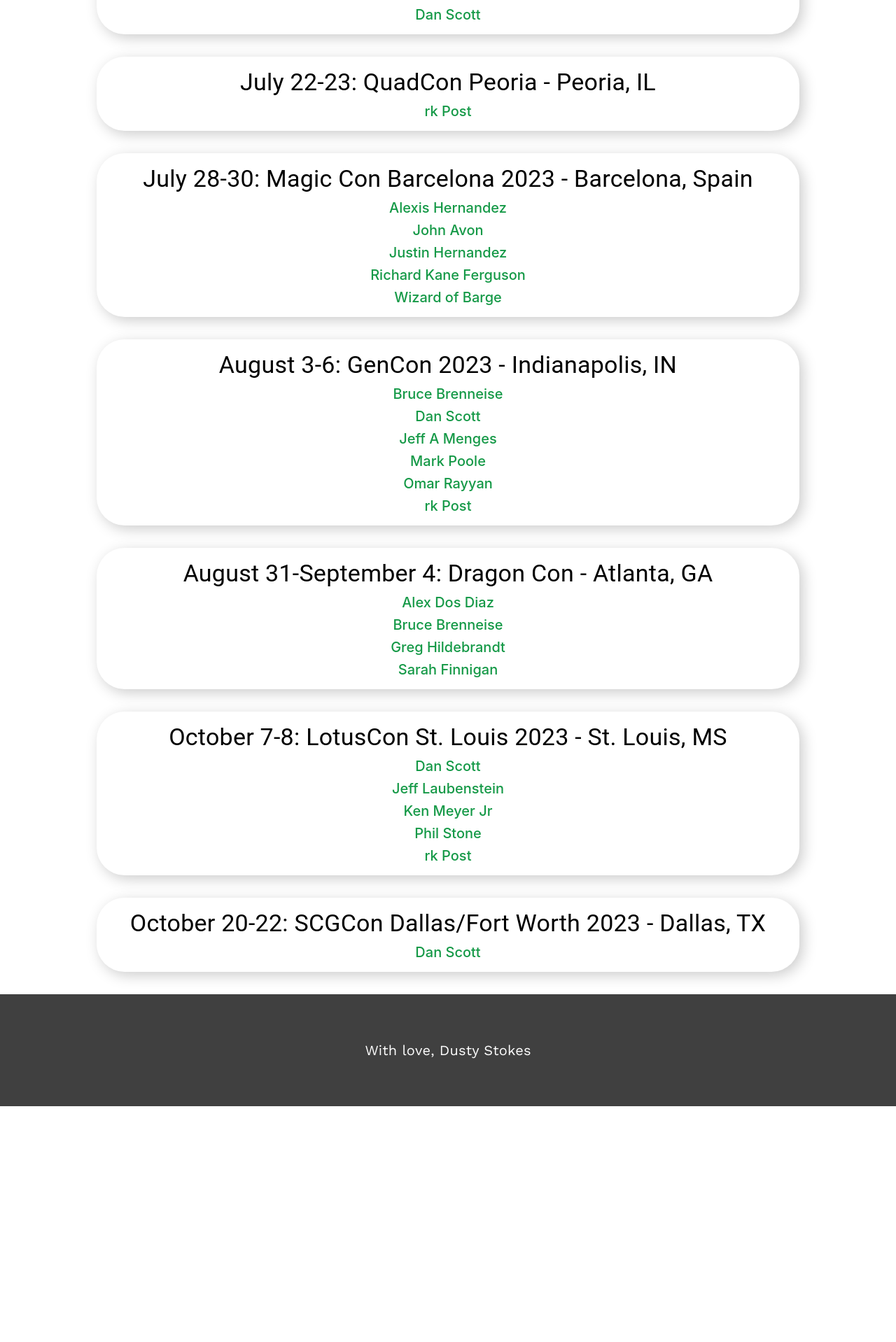
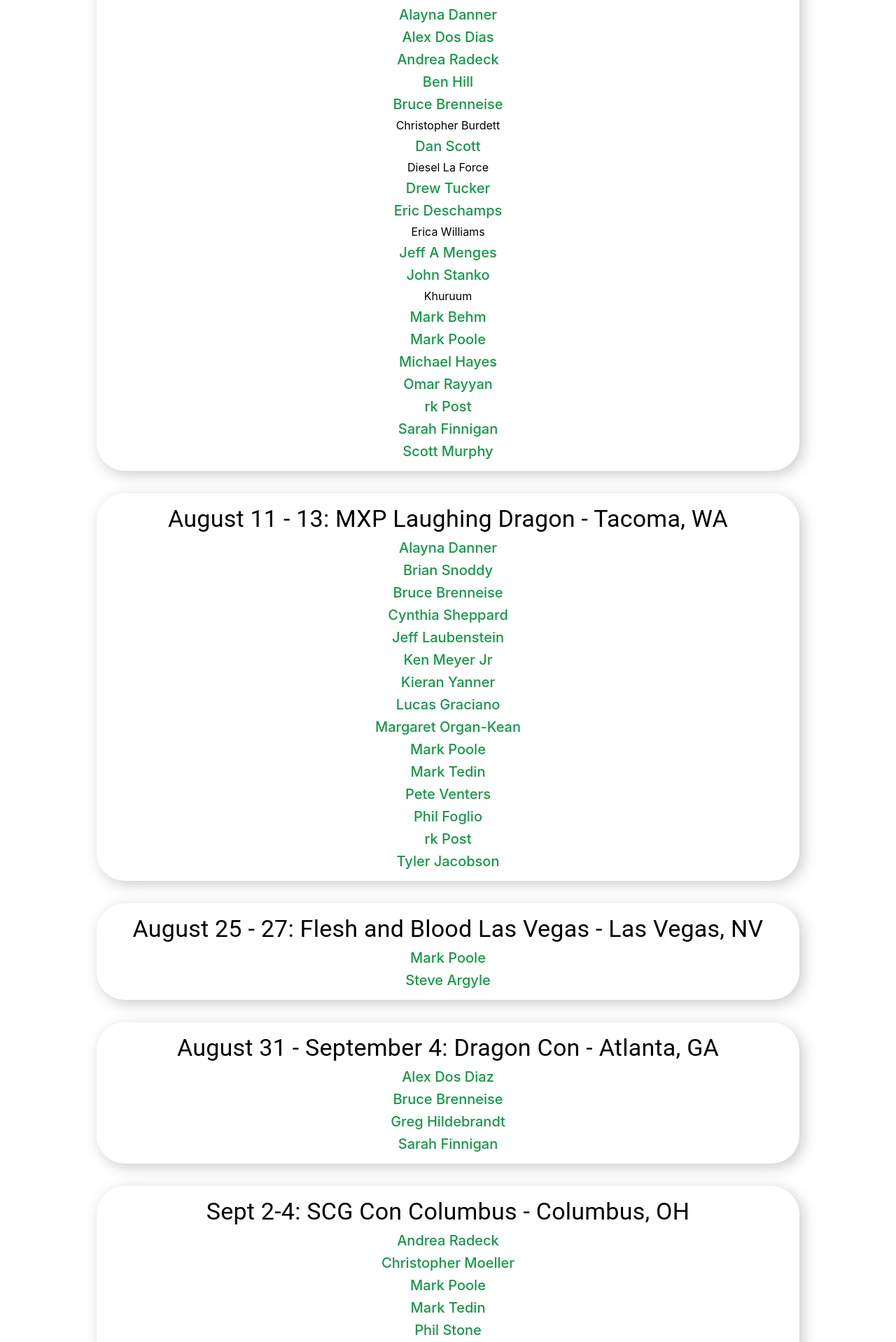
Before and after one commit to stokesdusty/mtgartistconnection.server, a React (Create React App) app: page /calendar in a window 1280 px wide. Shown: the part 422-2340 px from the top of the page at 70% size. Before the commit the page ends 2003 px from the top, so only its background shows below. Built offline with nearby package versions, Linux system fonts and the light colour scheme.

Commit message:
073023 update calendar

```diff
--- a/src/components/calendar/Calendar.tsx
+++ b/src/components/calendar/Calendar.tsx
@@ -6,49 +6,110 @@ const Calendar = () => {
     return <Box sx={calendarStyles.container}>
         <Typography variant="h2" fontFamily={"Work Sans"} fontWeight={600}>Signing Calendar</Typography>
             <Box sx={calendarStyles.eventContainer}>
-            <Typography variant="h4">July 14-16:   SCGCon Cincinnati - Cincinnati, OH</Typography>
+                <Typography variant="h4">August 3-6:   GenCon 2023 - Indianapolis, IN</Typography>
+                <Link sx={calendarStyles.artistLink} href="./artist/Alayna%20Danner">Alayna Danner</Link>
+                <Link sx={calendarStyles.artistLink} href="./artist/Alex%20Dos%20Diaz">Alex Dos Dias</Link>
+                <Link sx={calendarStyles.artistLink} href="./artist/Andrea%20Radeck">Andrea Radeck</Link>
+                <Link sx={calendarStyles.artistLink} href="./artist/Ben%20Hill">Ben Hill</Link>
+                <Link sx={calendarStyles.artistLink} href="./artist/Bruce%20Brenneise">Bruce Brenneise</Link>
+                Christopher Burdett
                 <Link sx={calendarStyles.artistLink} href="./artist/Dan%20Scott">Dan Scott</Link>
+                Diesel La Force
+                <Link sx={calendarStyles.artistLink} href="./artist/Drew%20Tucker">Drew Tucker</Link>
+                <Link sx={calendarStyles.artistLink} href="./artist/Eric%20Deschamps">Eric Deschamps</Link>
+                Erica Williams
+                <Link sx={calendarStyles.artistLink} href="./artist/Jeff%20A%20Menges">Jeff A Menges</Link>
+                <Link sx={calendarStyles.artistLink} href="./artist/John%20Stanko">John Stanko</Link>
+                Khuruum
+                <Link sx={calendarStyles.artistLink} href="./artist/Mark%20Behm">Mark Behm</Link>
+                <Link sx={calendarStyles.artistLink} href="./artist/Mark%20Poole">Mark Poole</Link>
+                <Link sx={calendarStyles.artistLink} href="./artist/Michael%20C%20Hayes">Michael Hayes</Link>
+                <Link sx={calendarStyles.artistLink} href="./artist/Omar%20Rayyan">Omar Rayyan</Link>
+                <Link sx={calendarStyles.artistLink} href="./artist/RK%20Post">rk Post</Link>
+                <Link sx={calendarStyles.artistLink} href="./artist/Sarah%20Finnigan">Sarah Finnigan</Link>
+                <Link sx={calendarStyles.artistLink} href="./artist/Scott%20Murphy">Scott Murphy</Link>
             </Box>
             <Box sx={calendarStyles.eventContainer}>
-            <Typography variant="h4">July 22-23:   QuadCon Peoria - Peoria, IL</Typography>
+                <Typography variant="h4">August 11 - 13:   MXP Laughing Dragon - Tacoma, WA</Typography>
+                <Link sx={calendarStyles.artistLink} href="./artist/Alayna%20Danner">Alayna Danner</Link>
+                <Link sx={calendarStyles.artistLink} href="./artist/Brian%20Snoddy">Brian Snoddy</Link>
+                <Link sx={calendarStyles.artistLink} href="./artist/Bruce%20Brenneise">Bruce Brenneise</Link>
+                <Link sx={calendarStyles.artistLink} href="./artist/Cynthia%20Sheppard">Cynthia Sheppard</Link>
+                <Link sx={calendarStyles.artistLink} href="./artist/Jeff%20Laubenstein">Jeff Laubenstein</Link>
+                <Link sx={calendarStyles.artistLink} href="./artist/Ken%20Meyer%20Jr">Ken Meyer Jr</Link>
+                <Link sx={calendarStyles.artistLink} href="./artist/Kieran%20Yanner">Kieran Yanner</Link>
+                <Link sx={calendarStyles.artistLink} href="./artist/Lucas%20Graciano">Lucas Graciano</Link>
+                <Link sx={calendarStyles.artistLink} href="./artist/Margaret%20Organ-Kean">Margaret Organ-Kean</Link>
+                <Link sx={calendarStyles.artistLink} href="./artist/Mark%20Poole">Mark Poole</Link>
+                <Link sx={calendarStyles.artistLink} href="./artist/Mark%20Tedin">Mark Tedin</Link>
+                <Link sx={calendarStyles.artistLink} href="./artist/Pete%20Venters">Pete Venters</Link>
+                <Link sx={calendarStyles.artistLink} href="./artist/Phil%20Foglio">Phil Foglio</Link>
                 <Link sx={calendarStyles.artistLink} href="./artist/RK%20Post">rk Post</Link>
+                <Link sx={calendarStyles.artistLink} href="./artist/Tyler%20Jacobson">Tyler Jacobson</Link>
             </Box>
             <Box sx={calendarStyles.eventContainer}>
-            <Typography variant="h4">July 28-30:   Magic Con Barcelona 2023 - Barcelona, Spain</Typography>
-            <Link sx={calendarStyles.artistLink} href="./artist/Alexis%20Hernandez">Alexis Hernandez</Link>
-            <Link sx={calendarStyles.artistLink} href="./artist/John%20Avon">John Avon</Link>
-            <Link sx={calendarStyles.artistLink} href="./artist/Justin%20Hernandez">Justin Hernandez</Link>
-            <Link sx={calendarStyles.artistLink} href="./artist/Richard%20Kane%20Ferguson">Richard Kane Ferguson</Link>
-            <Link sx={calendarStyles.artistLink} href="./artist/Wizard%20Of%20Barge">Wizard of Barge</Link>
+                <Typography variant="h4">August 25 - 27:   Flesh and Blood Las Vegas - Las Vegas, NV</Typography>
+                <Link sx={calendarStyles.artistLink} href="./artist/Mark%20Poole">Mark Poole</Link>
+                <Link sx={calendarStyles.artistLink} href="./artist/Steve%20Argyle">Steve Argyle</Link>
             </Box>
             <Box sx={calendarStyles.eventContainer}>
-            <Typography variant="h4">August 3-6:   GenCon 2023 - Indianapolis, IN</Typography>
-            <Link sx={calendarStyles.artistLink} href="./artist/Bruce%20Brenneise">Bruce Brenneise</Link>
-            <Link sx={calendarStyles.artistLink} href="./artist/Dan%20Scott">Dan Scott</Link>
-            <Link sx={calendarStyles.artistLink} href="./artist/Jeff%20A%20Menges">Jeff A Menges</Link>
-            <Link sx={calendarStyles.artistLink} href="./artist/Mark%20Poole">Mark Poole</Link>
-            <Link sx={calendarStyles.artistLink} href="./artist/Omar%20Rayyan">Omar Rayyan</Link>
-            <Link sx={calendarStyles.artistLink} href="./artist/RK%20Post">rk Post</Link>
-          </Box>
-          <Box sx={calendarStyles.eventContainer}>
-            <Typography variant="h4">August 31-September 4:   Dragon Con - Atlanta, GA</Typography>
+                <Typography variant="h4">August 31 - September 4:   Dragon Con - Atlanta, GA</Typography>
                 <Link sx={calendarStyles.artistLink} href="./artist/Alex%20Dos%20Diaz">Alex Dos Diaz</Link>
                 <Link sx={calendarStyles.artistLink} href="./artist/Bruce%20Brenneise">Bruce Brenneise</Link>
                 <Link sx={calendarStyles.artistLink} href="./artist/Greg%20Hildebrandt">Greg Hildebrandt</Link>
                 <Link sx={calendarStyles.artistLink} href="./artist/Sarah%20Finnigan">Sarah Finnigan</Link>
             </Box>
             <Box sx={calendarStyles.eventContainer}>
+                <Typography variant="h4">Sept 2-4:   SCG Con Columbus - Columbus, OH</Typography>
+                <Link sx={calendarStyles.artistLink} href="./artist/Andrea%20Radeck">Andrea Radeck</Link>
+                <Link sx={calendarStyles.artistLink} href="./artist/Christopher%20Moeller">Christopher Moeller</Link>
+                <Link sx={calendarStyles.artistLink} href="./artist/Mark%20Poole">Mark Poole</Link>
+                <Link sx={calendarStyles.artistLink} href="./artist/Mark%20Tedin">Mark Tedin</Link>
+                <Link sx={calendarStyles.artistLink} href="./artist/Phil%20Stone">Phil Stone</Link>
+                <Link sx={calendarStyles.artistLink} href="./artist/Randy%20Gallegos">Randy Gallegos</Link>
+            </Box>
+            <Box sx={calendarStyles.eventContainer}>
+                <Typography variant="h4">Sept 22-24:   Magic Con Las Vegas - Las Vegas, NV</Typography>
+                <Link sx={calendarStyles.artistLink} href="./artist/John%20Avon">John Avon</Link>
+                <Link sx={calendarStyles.artistLink} href="./artist/Mark%20Poole">Mark Poole</Link>
+            </Box>
+            <Box sx={calendarStyles.eventContainer}>
                 <Typography variant="h4">October 7-8:   LotusCon St. Louis 2023 - St. Louis, MS</Typography>
                 <Link sx={calendarStyles.artistLink} href="./artist/Dan%20Scott">Dan Scott</Link>
                 <Link sx={calendarStyles.artistLink} href="./artist/Jeff%20Laubenstein">Jeff Laubenstein</Link>
                 <Link sx={calendarStyles.artistLink} href="./artist/Ken%20Meyer%20Jr">Ken Meyer Jr</Link>
+                <Link sx={calendarStyles.artistLink} href="./artist/Mark%20Zug">Mark Zug</Link>
                 <Link sx={calendarStyles.artistLink} href="./artist/Phil%20Stone">Phil Stone</Link>
                 <Link sx={calendarStyles.artistLink} href="./artist/RK%20Post">rk Post</Link>
+            </Box>
+            <Box sx={calendarStyles.eventContainer}>
+                <Typography variant="h4">Oct 18-22:   Illuxcon - Reading, PA</Typography>
+                <Link sx={calendarStyles.artistLink} href="./artist/Alan%20Pollack">Alan Pollack</Link>
+                <Link sx={calendarStyles.artistLink} href="./artist/David%20Palumbo">David Palumbo</Link>
+                <Link sx={calendarStyles.artistLink} href="./artist/Donato%20Giancola">Donato Giancola</Link>
+                <Link sx={calendarStyles.artistLink} href="./artist/Drew%20Tucker">Drew Tucker</Link>
+                <Link sx={calendarStyles.artistLink} href="./artist/Jeff%20Miracola">Jeff Miracola</Link>
+                <Link sx={calendarStyles.artistLink} href="./artist/Mark%20Poole">Mark Poole</Link>
+                <Link sx={calendarStyles.artistLink} href="./artist/Mark%20Zug">Mark Zug</Link>
+                <Link sx={calendarStyles.artistLink} href="./artist/Matt%20Stewart">Matt Stewart</Link>
+                <Link sx={calendarStyles.artistLink} href="./artist/Michael%20C%20Hayes">Michael Hays</Link>
+                <Link sx={calendarStyles.artistLink} href="./artist/Omar%20Rayyan">Omar Rayyan</Link>
+                <Link sx={calendarStyles.artistLink} href="./artist/Rob%20Alexander">Rob Alexander</Link>
+                Sam Guay
+                <Link sx={calendarStyles.artistLink} href="./artist/Sarah%20Finnigan">Sarah Finnigan</Link>
+            </Box>
+            <Box sx={calendarStyles.eventContainer}>
+                <Typography variant="h4">Oct 26-29:   MTG Summit - Salt Lake City, UT</Typography>
+                <Link sx={calendarStyles.artistLink} href="./artist/Mark%20Poole">Mark Poole</Link>
             </Box>
             <Box sx={calendarStyles.eventContainer}>
                 <Typography variant="h4">October 20-22:   SCGCon Dallas/Fort Worth 2023 - Dallas, TX</Typography>
                 <Link sx={calendarStyles.artistLink} href="./artist/Dan%20Scott">Dan Scott</Link>
             </Box>
+            <Box sx={calendarStyles.eventContainer}>
+                <Typography variant="h4">Nov 10-12:   SCG Con Pittsburgh - Pittsburgh, PA</Typography>
+                <Link sx={calendarStyles.artistLink} href="./artist/Mark%20Poole">Mark Poole</Link>
+            </Box>
         </Box>;
 };
 
```
Lines whose indentation alone changed are shown as unchanged.
